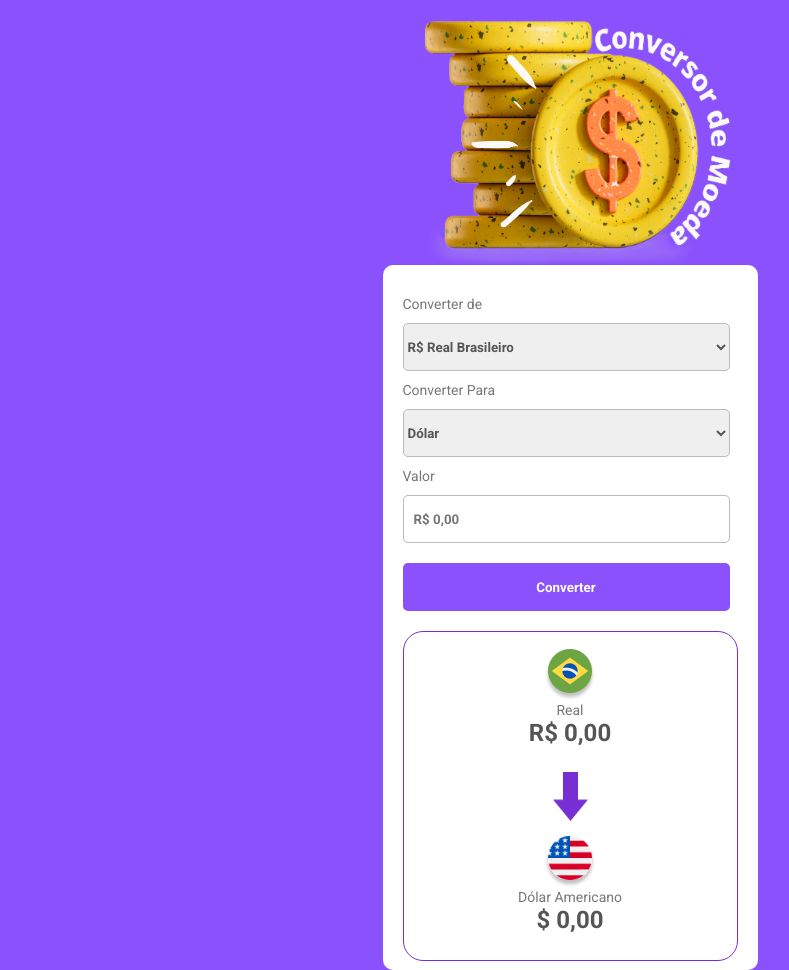
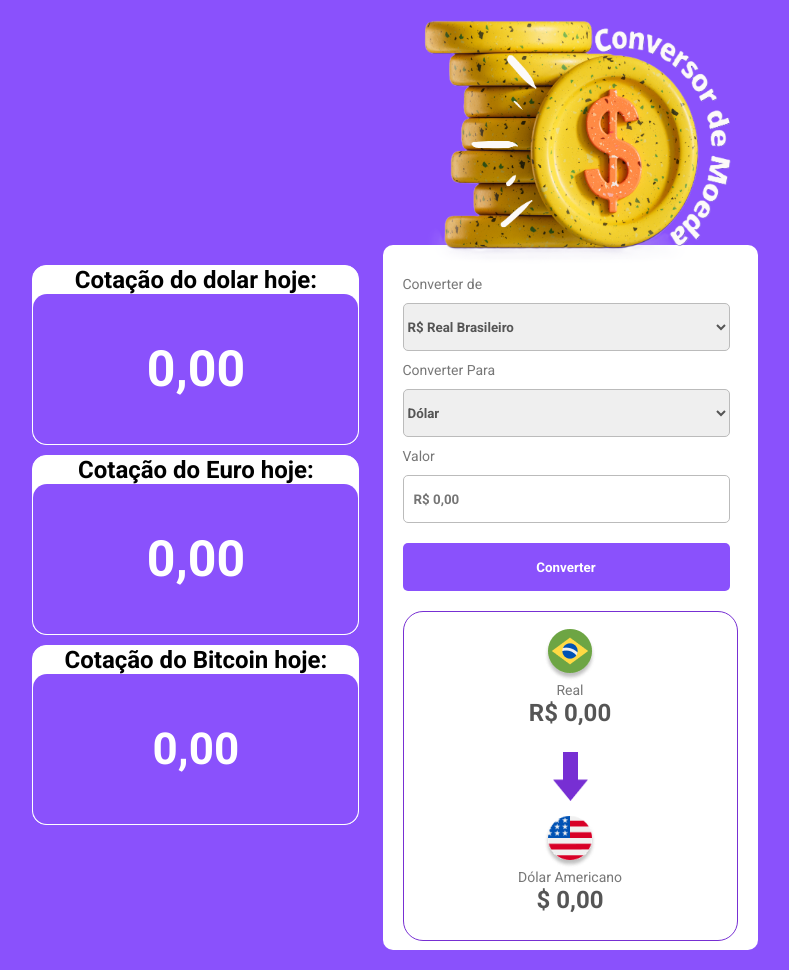
Before and after one commit to matheusauerswald01/display-flex, a plain HTML site: page index.html in a window 1280 px wide. Shown: the whole page, without its empty margins (70-859 px from the left). Drawn offline with nearby package versions, Linux system fonts and the light colour scheme; no server answers.

Commit message:
main complete

```diff
--- a/index.html
+++ b/index.html
@@ -9,9 +9,25 @@
 </head>
 
 <body>
+
     <div class="container-img">
         <img class="logo-img" src="./assets/logo.png" alt="logo">
     </div>
+
+    <section class="containerDolar">
+        <h1>Cotação do dolar hoje:</h1>
+        <p class="doleta">0,00</p>
+    </section>
+
+    <section class="containerEuro">
+        <h1>Cotação do Euro hoje:</h1>
+        <p class="euroo">0,00</p>
+    </section>
+
+    <section class="containerBitcoin">
+        <h1>Cotação do Bitcoin hoje:</h1>
+        <p class="btc">0,00</p>
+    </section>
     <div class="container">
 
         <p class="convert1">Converter de</p>
@@ -27,7 +43,7 @@
             <p class="convert1">Valor</p>
             <input class="moeda2" type="number" id="valor" class="valor" placeholder="R$ 0,00" required>
 
-            <button onclick="convert ()">Converter</button>
+            <button >Converter</button>
 
             <div class="container-conversao">
                 <img class="bandeira1" src="./assets/brasil 1.png" alt="logo brasil">
--- a/script.js
+++ b/script.js
@@ -1,12 +1,17 @@
 const convertButton = document.querySelector('button');
 
 
-function convert (){
+const convert = async () => {
     const inputValue = document.querySelector('.moeda2').value;
 
-    const dolarToday = 5.25;
-    const euroToday = 6.65;
-    const bitcoinToday = 500000;
+
+
+    const data = await fetch("https://economia.awesomeapi.com.br/last/USD-BRL,EUR-BRL,BTC-BRL").then( response => response.json())
+
+    const dolarToday = data.USDBRL.high
+    const euroToday = data.EURBRL.high
+    const bitcoinToday = data.BTCBRL.high
+
     const convertValue = (inputValue / dolarToday).toFixed(2);
 
     const result = document.querySelector('.valueConverted');
@@ -79,6 +84,31 @@ function updateFlag() {
         flagImage.src = './assets/brasil.png';
     }
 }
+const updateDollarRate = async () => {
+    const data = await fetch("https://economia.awesomeapi.com.br/last/USD-BRL,EUR-BRL,BTC-BRL")
+        .then(response => response.json());
 
-// Chame a função sempre que a moeda for alterada
+
+    const dolarToday = data.USDBRL.high;
+    const euroToday = data.EURBRL.high;
+    const bitcoinToday = data.BTCBRL.high;
+
+
+    const doleta = document.querySelector('.doleta');
+    const bitcoip = document.querySelector('.btc');
+    const eurooo = document.querySelector('.euroo');
+
+
+    doleta.innerHTML = `US$ ${parseFloat(dolarToday).toFixed(2)}`;
+    bitcoip.innerHTML = `BTC ${parseFloat(bitcoinToday).toFixed(2)}`;
+    eurooo.innerHTML = `€ ${parseFloat(euroToday).toFixed(2)}`;
+};
+
+
+updateDollarRate();
+
+
+
+
 selectfound.addEventListener('change', updateFlag);
+convertButton.addEventListener('click', convert);
--- a/style.CSS
+++ b/style.CSS
@@ -31,6 +31,7 @@ margin-top: 15px;
     border-radius: 10px;
     margin: 0 auto;
     padding: 20px;
+    margin-top: -580px;
 
 }
 
@@ -128,3 +129,89 @@ h2{
     text-align: center;
     display: inline-block;
 }
+
+
+.containerDolar{
+    width: 327px;
+    height: 180px;
+    border: 1px solid white;
+    color: black;
+    background-color: white;
+    border-radius: 14px;
+    display: flex;
+    flex-direction: column;
+    text-align: center;
+    margin-left: 8%;
+}
+
+.doleta{
+    width: 100%;
+    height: 100%;
+    border-radius: 14px;
+    background-color: #8A51FC;
+    color: white;
+    font-weight: 700;
+    font-size: 50px;
+    line-height: 25px;
+    display: flex;
+    align-items: center;
+    justify-content: center;
+}
+
+
+
+.containerEuro{
+    width: 327px;
+    height: 180px;
+    border: 1px solid white;
+    color: black;
+    background-color: white;
+    border-radius: 14px;
+    display: flex;
+    flex-direction: column;
+    text-align: center;
+    margin-left: 8%;
+    margin-top: 10px ;
+}
+
+.euroo{
+    width: 100%;
+    height: 100%;
+    border-radius: 14px;
+    background-color: #8A51FC;
+    color: white;
+    font-weight: 700;
+    font-size: 50px;
+    line-height: 25px;
+    display: flex;
+    align-items: center;
+    justify-content: center;
+}
+
+.containerBitcoin{
+    width: 327px;
+    height: 180px;
+    border: 1px solid white;
+    color: black;
+    background-color: white;
+    border-radius: 14px;
+    display: flex;
+    flex-direction: column;
+    text-align: center;
+    margin-left: 8%;
+    margin-top: 10px ;
+}
+
+.btc{
+    width: 100%;
+    height: 100%;
+    border-radius: 14px;
+    background-color: #8A51FC;
+    color: white;
+    font-weight: 700;
+    font-size: 44px;
+    line-height: 25px;
+    display: flex;
+    align-items: center;
+    justify-content: center;
+}
```
